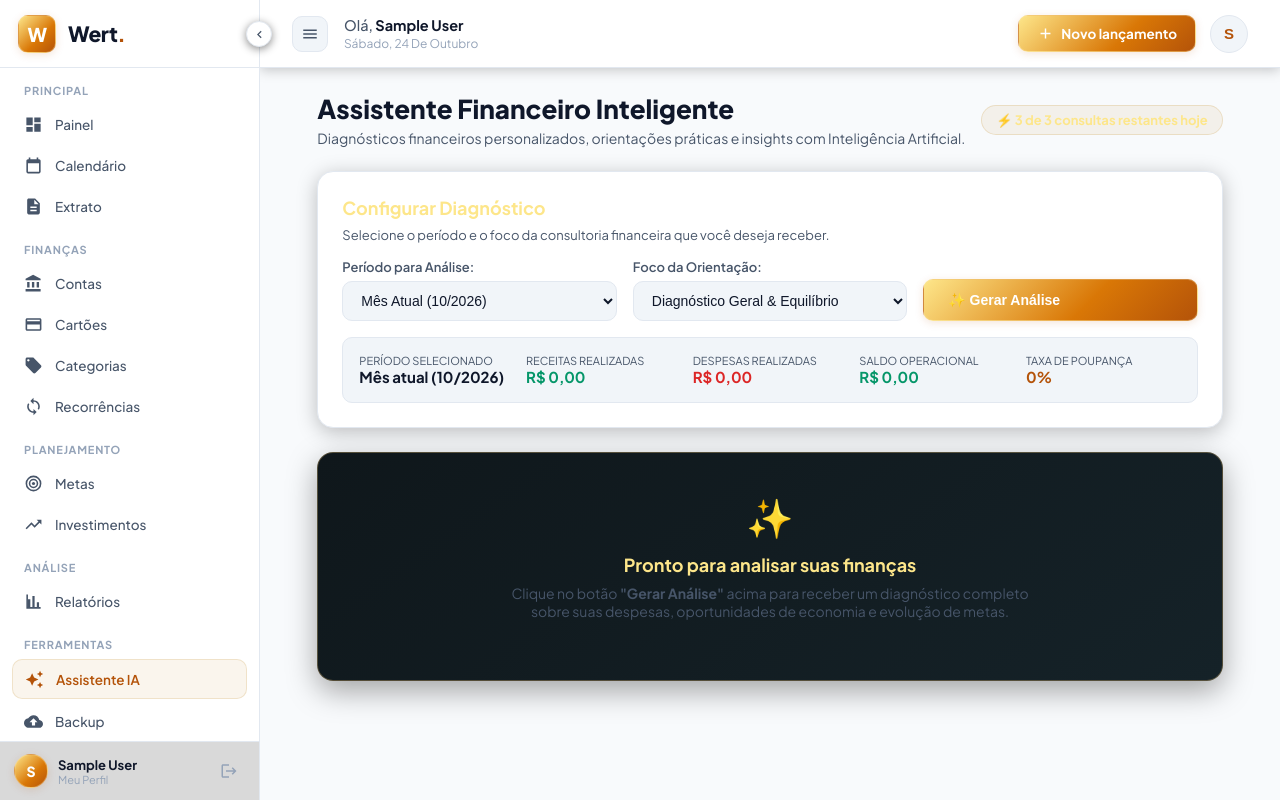
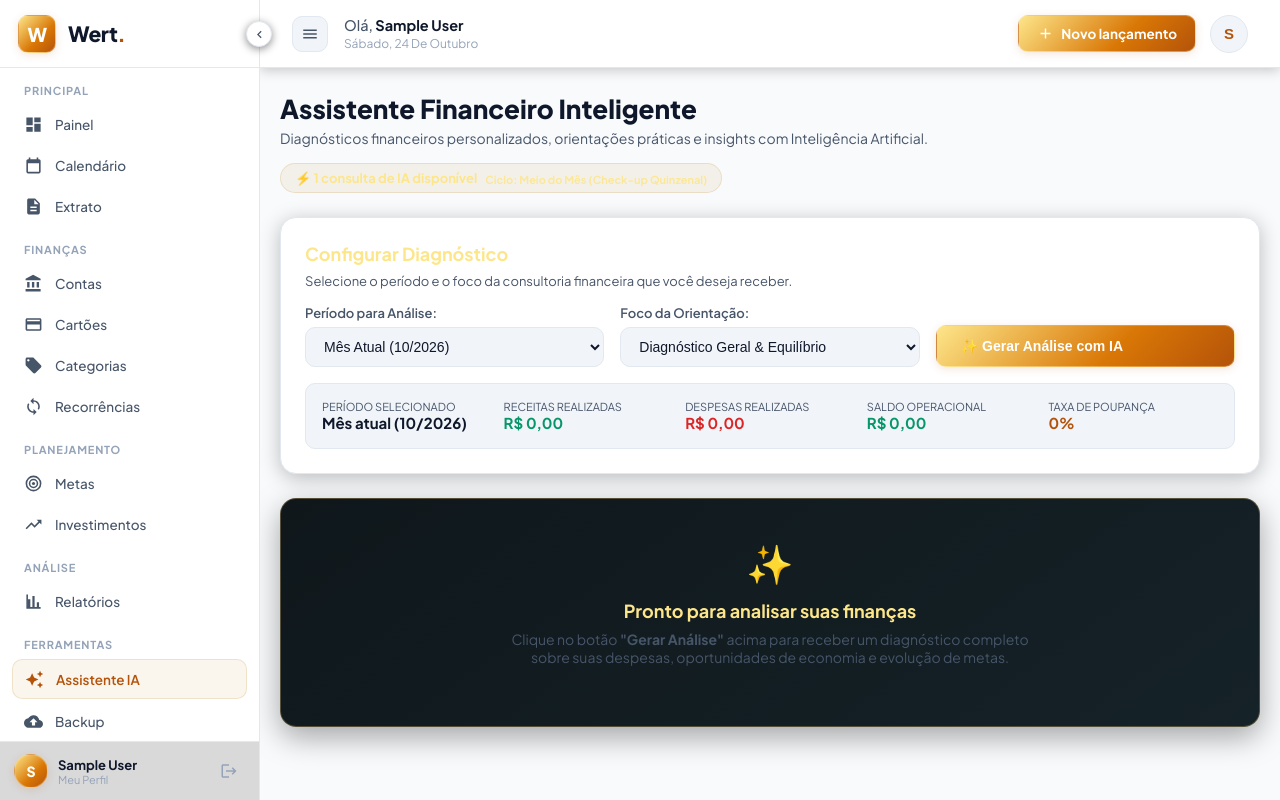
Before and after one commit to olucsdn/Droma, a PHP site: page /assistente.php in a window 1280 px wide. Run offline with PHP 8.4, Linux system fonts and the light colour scheme; the visitor is signed in with stand-in values (Sample User, id 1); tables that the repository leaves empty hold one stand-in row (values such as "Sample post").

Commit message:
feat(ai): implementar ciclo quinzenal de consultoria IA (dias 1 e 15)

```diff
--- a/assistente.php
+++ b/assistente.php
@@ -107,7 +107,9 @@ if ($_SERVER['REQUEST_METHOD'] === 'POST') {
             $tipoAnalise = 'local';
         }
     } else {
-        $mensagemAlerta = "Você atingiu o limite de " . ClienteIA::DAILY_LIMIT . " consultas diárias da IA. Exibindo diagnóstico inteligente gerado pelo motor analítico do Wert.";
+        $proxima = $usage['proxima_liberacao'] ?? 'no próximo ciclo';
+        $ciclo   = $usage['ciclo_nome'] ?? 'atual';
+        $mensagemAlerta = "Você já utilizou sua consulta de IA para este período ({$ciclo}). Sua próxima consultoria com IA será liberada em {$proxima}! Abaixo está o diagnóstico inteligente gerado pelo motor analítico local do Wert.";
         $analiseGerada = $ai->gerarAnaliseLocal($dadosAgregados);
         $tipoAnalise = 'local';
     }
@@ -315,8 +317,13 @@ require_once "includes/layout_header.php";
             </p>
         </div>
 
-        <div class="badge-quota">
-            <span>⚡ <?= $usage['remaining'] ?> de <?= $usage['limit'] ?> consultas restantes hoje</span>
+        <div class="badge-quota" style="text-align: right;">
+            <div style="font-weight: 700;">
+                ⚡ <?= $usage['allowed'] ? '1 consulta de IA disponível' : 'Consulta do ciclo já utilizada' ?>
+            </div>
+            <div style="font-size: 11px; opacity: 0.85; margin-top: 2px;">
+                <?= $usage['allowed'] ? 'Ciclo: ' . htmlspecialchars($usage['ciclo_nome']) : 'Próxima liberação: ' . htmlspecialchars($usage['proxima_liberacao']) ?>
+            </div>
         </div>
     </div>
 
@@ -360,7 +367,7 @@ require_once "includes/layout_header.php";
 
             <div class="campo" style="flex:0 0 auto;">
                 <button type="submit" class="btn-header-primary" style="height: 42px; padding: 0 24px; font-size: 14px;">
-                    ✨ Gerar Análise
+                    ✨ <?= $usage['allowed'] ? 'Gerar Análise com IA' : 'Gerar Diagnóstico Local' ?>
                 </button>
             </div>
         </form>
--- a/src/ClienteIA.php
+++ b/src/ClienteIA.php
@@ -4,7 +4,8 @@
  */
 final class ClienteIA {
     private const DEFAULT_MODEL = 'gemini-3.6-flash';
-    public const DAILY_LIMIT = 3;
+    public const QUOTA_PER_CYCLE = 1;
+    public const DAILY_LIMIT = 1; // Mantido para compatibilidade retroativa
 
     public function analisar(array $dados): string {
         $lastError = 'Nenhum provedor de IA configurado.';
@@ -157,19 +158,52 @@ final class ClienteIA {
     }
 
     /**
-     * Verifica e retorna o consumo diário do usuário
+     * Retorna informações sobre o ciclo quinzenal e o consumo de IA do usuário:
+     * - Ciclo 1 (Dias 01 a 14): Planejamento e Fechamento do Mês
+     * - Ciclo 2 (Dia 15 ao fim do mês): Check-up Quinzenal de Ajuste de Rota
+     */
+    public function getUsage(PDO $pdo, int $userId): array {
+        $diaAtual = (int)date('j');
+        $anoMes   = date('Y-m');
+
+        if ($diaAtual < 15) {
+            $cicloNome        = 'Início do Mês (Planejamento)';
+            $startDate        = "{$anoMes}-01";
+            $endDate          = "{$anoMes}-14";
+            $proximaLiberacao = date('15/m/Y');
+        } else {
+            $cicloNome        = 'Meio do Mês (Check-up Quinzenal)';
+            $startDate        = "{$anoMes}-15";
+            $endDate          = date('Y-m-t');
+            $proximaLiberacao = date('01/m/Y', strtotime('first day of next month'));
+        }
+
+        $stmt = $pdo->prepare("
+            SELECT COALESCE(SUM(requests), 0)
+            FROM ai_daily_usage
+            WHERE user_id = ? AND usage_date BETWEEN ? AND ?
+        ");
+        $stmt->execute([$userId, $startDate, $endDate]);
+        $requests = (int)$stmt->fetchColumn();
+
+        $remaining = max(0, self::QUOTA_PER_CYCLE - $requests);
+        $allowed   = ($remaining > 0);
+
+        return [
+            'requests'          => $requests,
+            'limit'             => self::QUOTA_PER_CYCLE,
+            'remaining'         => $remaining,
+            'allowed'           => $allowed,
+            'ciclo_nome'        => $cicloNome,
+            'proxima_liberacao' => $proximaLiberacao
+        ];
+    }
+
+    /**
+     * Mantém compatibilidade retroativa com chamadas legadas
      */
     public function getDailyUsage(PDO $pdo, int $userId): array {
-        $today = date('Y-m-d');
-        $stmt = $pdo->prepare("SELECT requests FROM ai_daily_usage WHERE user_id = ? AND usage_date = ?");
-        $stmt->execute([$userId, $today]);
-        $requests = (int) ($stmt->fetchColumn() ?: 0);
-        return [
-            'requests' => $requests,
-            'limit' => self::DAILY_LIMIT,
-            'remaining' => max(0, self::DAILY_LIMIT - $requests),
-            'allowed' => ($requests < self::DAILY_LIMIT)
-        ];
+        return $this->getUsage($pdo, $userId);
     }
 
     /**
```
